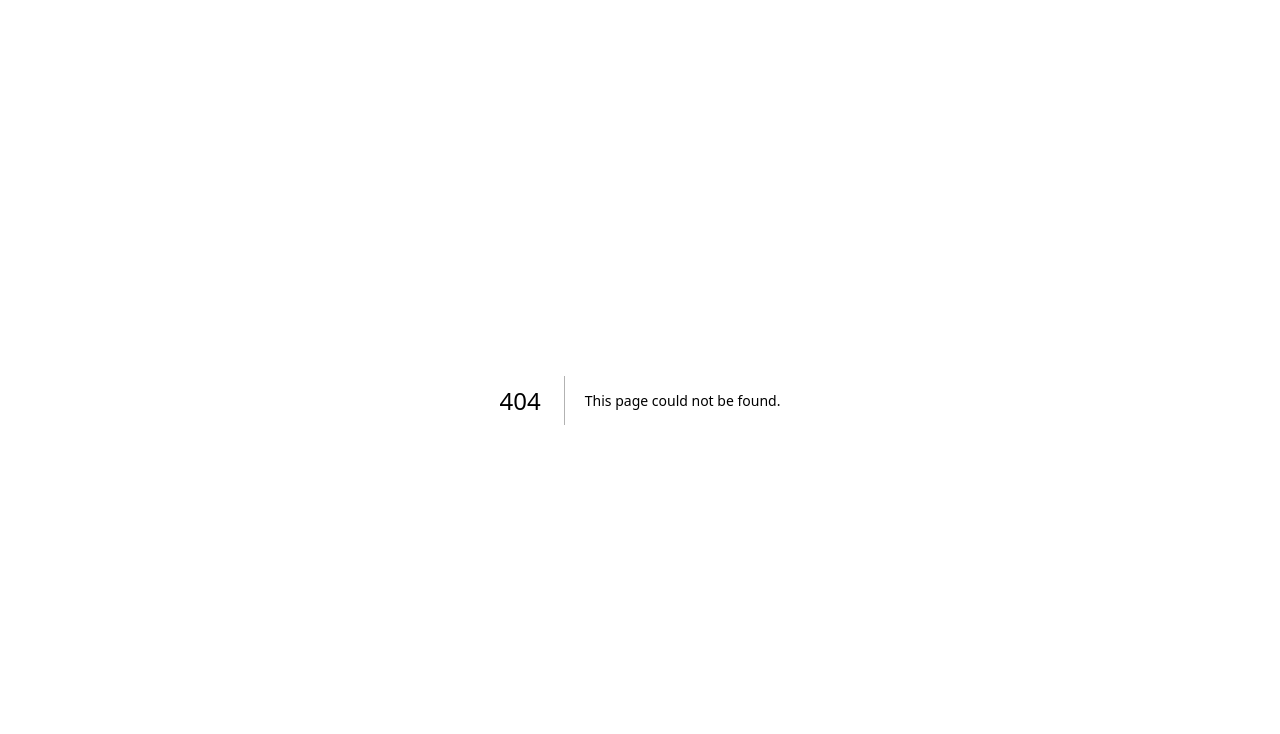
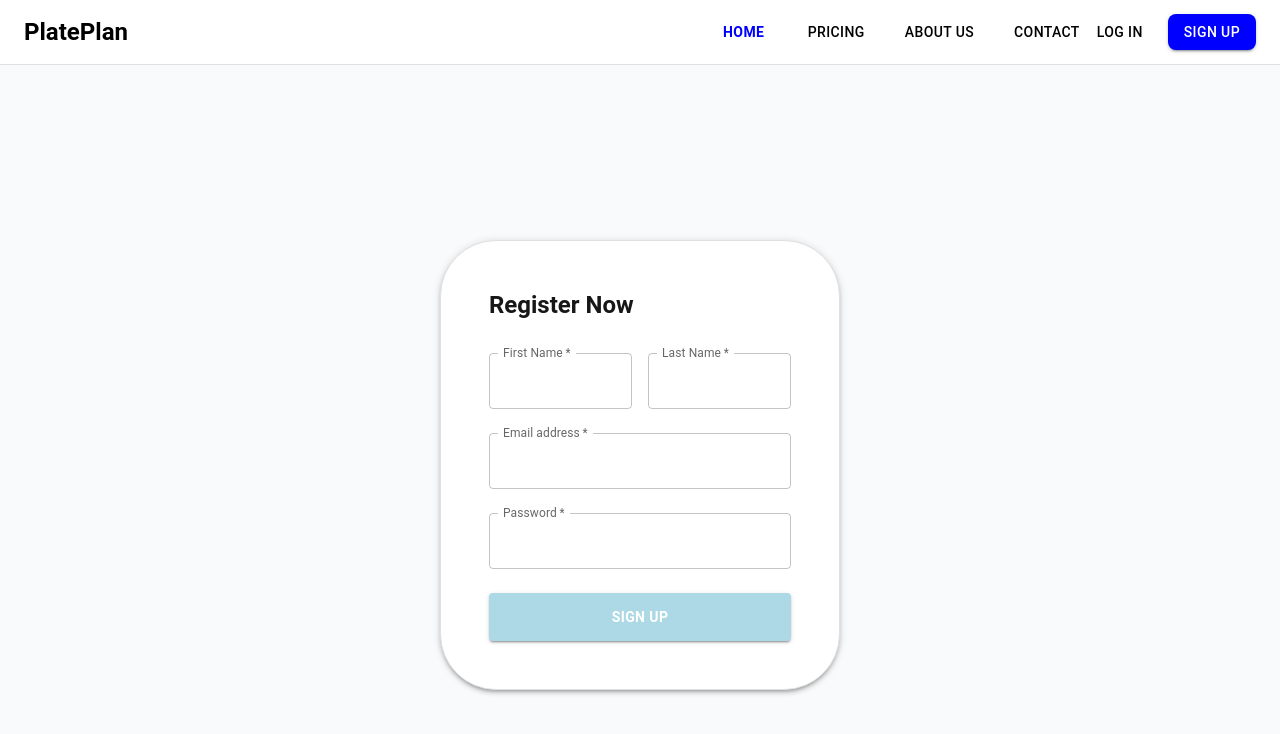
Before and after one commit to Valritehachi/Nextjs_project, a Next.js app: page /signup in a window 1280 px wide. Before the commit this address had no page. Shown: the top 734 px of the page. Built offline with nearby package versions, Linux system fonts and the light colour scheme.

Commit message:
first commit

```diff
--- a/app/page.tsx
+++ b/app/page.tsx
@@ -1,101 +1,55 @@
-import Image from "next/image";
+"use client";
 
-export default function Home() {
+import React from 'react';
+import Button from '../components/Button';
+import MaterialButton from '../components/MaterialButton';
+import Navbar from '../components/Navbar';
+
+
+export default function Page() {
+  const handleClick = () => {
+    alert('Button clicked!');
+  };
+
   return (
-    <div className="grid grid-rows-[20px_1fr_20px] items-center justify-items-center min-h-screen p-8 pb-20 gap-16 sm:p-20 font-[family-name:var(--font-geist-sans)]">
-      <main className="flex flex-col gap-8 row-start-2 items-center sm:items-start">
-        <Image
-          className="dark:invert"
-          src="https://nextjs.org/icons/next.svg"
-          alt="Next.js logo"
-          width={180}
-          height={38}
-          priority
-        />
-        <ol className="list-inside list-decimal text-sm text-center sm:text-left font-[family-name:var(--font-geist-mono)]">
-          <li className="mb-2">
-            Get started by editing{" "}
-            <code className="bg-black/[.05] dark:bg-white/[.06] px-1 py-0.5 rounded font-semibold">
-              app/page.tsx
-            </code>
-            .
-          </li>
-          <li>Save and see your changes instantly.</li>
-        </ol>
+    <div>
+      {/* Navbar */}
+      <Navbar />
 
-        <div className="flex gap-4 items-center flex-col sm:flex-row">
-          <a
-            className="rounded-full border border-solid border-transparent transition-colors flex items-center justify-center bg-foreground text-background gap-2 hover:bg-[#383838] dark:hover:bg-[#ccc] text-sm sm:text-base h-10 sm:h-12 px-4 sm:px-5"
-            href="https://vercel.com/new?utm_source=create-next-app&utm_medium=appdir-template-tw&utm_campaign=create-next-app"
-            target="_blank"
-            rel="noopener noreferrer"
+      {/* Hero Section */}
+      <section className="flex flex-col items-start justify-center h-screen pl-64 bg-gray-50 pt-64">
+        {/* pl is for width and pt is for height*/}
+        <h1 className="text-6xl font-bold mb-4">PlatePlan</h1>
+        <h2 className="text-xl mb-20 italic text-gray-600">Eat Well, Feel Great</h2>
+        <p className="text-lg mb-8">We help you fast track your lifestyle!</p>
+        {/* Button */}
+
+        <div className="relative h-screen">
+
+          <button
+            className="bg-blue-600 text-white px-6 py-3 rounded-lg text-lg"
+            onClick={handleClick}
           >
-            <Image
-              className="dark:invert"
-              src="https://nextjs.org/icons/vercel.svg"
-              alt="Vercel logomark"
-              width={20}
-              height={20}
-            />
-            Deploy now
-          </a>
-          <a
-            className="rounded-full border border-solid border-black/[.08] dark:border-white/[.145] transition-colors flex items-center justify-center hover:bg-[#f2f2f2] dark:hover:bg-[#1a1a1a] hover:border-transparent text-sm sm:text-base h-10 sm:h-12 px-4 sm:px-5 sm:min-w-44"
-            href="https://nextjs.org/docs?utm_source=create-next-app&utm_medium=appdir-template-tw&utm_campaign=create-next-app"
-            target="_blank"
-            rel="noopener noreferrer"
-          >
-            Read our docs
-          </a>
+            Get Started
+          </button>
         </div>
-      </main>
-      <footer className="row-start-3 flex gap-6 flex-wrap items-center justify-center">
-        <a
-          className="flex items-center gap-2 hover:underline hover:underline-offset-4"
-          href="https://nextjs.org/learn?utm_source=create-next-app&utm_medium=appdir-template-tw&utm_campaign=create-next-app"
-          target="_blank"
-          rel="noopener noreferrer"
-        >
-          <Image
-            aria-hidden
-            src="https://nextjs.org/icons/file.svg"
-            alt="File icon"
-            width={16}
-            height={16}
-          />
-          Learn
-        </a>
-        <a
-          className="flex items-center gap-2 hover:underline hover:underline-offset-4"
-          href="https://vercel.com/templates?framework=next.js&utm_source=create-next-app&utm_medium=appdir-template-tw&utm_campaign=create-next-app"
-          target="_blank"
-          rel="noopener noreferrer"
-        >
-          <Image
-            aria-hidden
-            src="https://nextjs.org/icons/window.svg"
-            alt="Window icon"
-            width={16}
-            height={16}
-          />
-          Examples
-        </a>
-        <a
-          className="flex items-center gap-2 hover:underline hover:underline-offset-4"
-          href="https://nextjs.org?utm_source=create-next-app&utm_medium=appdir-template-tw&utm_campaign=create-next-app"
-          target="_blank"
-          rel="noopener noreferrer"
-        >
-          <Image
-            aria-hidden
-            src="https://nextjs.org/icons/globe.svg"
-            alt="Globe icon"
-            width={16}
-            height={16}
-          />
-          Go to nextjs.org →
-        </a>
-      </footer>
+      </section>
     </div>
   );
 }
+
+
+
+//   return (
+//     <div>
+//       {/* Navbar at the top */}
+//       <Navbar />
+
+//       {/* Page content below the Navbar */}
+//       <div className="flex items-center justify-center h-screen">
+//         <Button text="Click Me" onClick={handleClick} />
+//         <MaterialButton text="Click Me Now" onClick={handleClick} />
+//       </div>
+//     </div>
+//   );
+// }
--- /dev/null
+++ b/app/signup/page.tsx
@@ -0,0 +1,20 @@
+"use client";
+
+import React from 'react';
+import SignupForm from '../../components/SignupForm';
+import Navbar from '../../components/Navbar';
+
+export default function SignupPage() {
+  return (
+    <div>
+      {/* Navbar */}
+      <Navbar />
+
+      {/* Signup Form Section */}
+      <section className="flex flex-col items-center justify-center min-h-screen bg-gray-50">
+        {/* Form */}
+        <SignupForm />
+      </section>
+    </div>
+  );
+}
--- /dev/null
+++ b/components/Button.tsx
@@ -0,0 +1,21 @@
+"use client";
+
+import React from 'react';
+
+interface ButtonProps {
+  text: string;
+  onClick: () => void;
+}
+
+const Button: React.FC<ButtonProps> = ({ text, onClick }) => {
+  return (
+    <button
+      className="bg-blue-500 text-white font-semibold py-2 px-4 rounded-md hover:bg-blue-600 focus:outline-none focus:ring-2 focus:ring-blue-400 focus:ring-opacity-75 transition duration-300 ease-in-out"
+      onClick={onClick}
+    >
+      {text}
+    </button>
+  );
+};
+
+export default Button;
--- /dev/null
+++ b/components/MaterialButton.tsx
@@ -0,0 +1,24 @@
+"use client"; // Ensure it's a Client Component
+
+import React from 'react';
+import Button from '@mui/material/Button';
+
+interface ButtonProps {
+  text: string;
+  onClick: () => void;
+  sx?: object;
+}
+
+const MaterialButton: React.FC<ButtonProps> = ({ text, onClick }) => {
+  return (
+    <Button
+      onClick={onClick}
+      variant="contained" // Material UI prop
+      className="bg-blue-500 hover:bg-blue-600 text-white font-bold py-2 px-4 rounded-md transition duration-300 ease-in-out"
+    >
+      {text}
+    </Button>
+  );
+};
+
+export default MaterialButton;
--- /dev/null
+++ b/components/Navbar.tsx
@@ -0,0 +1,59 @@
+"use client";
+
+import React from 'react';
+import { AppBar, Toolbar, Typography, Button, Box } from '@mui/material';
+import Link from 'next/link';
+
+const Navbar: React.FC = () => {
+  return (
+    <AppBar position="static" elevation={0} sx={{ backgroundColor: 'white', borderBottom: '1px solid #e0e0e0' }}>
+      <Toolbar className="flex justify-between">
+        {/* Logo */}
+        <Typography
+            variant="h5"
+            component="div"
+            sx={{ flexGrow: 1, color: 'black', fontWeight: 'bold' }}
+            >
+            PlatePlan
+        </Typography>
+
+        {/* Navigation Links */}
+        <Box className="hidden md:flex space-x-6">
+          <Link href="/" passHref>
+            <Button sx={{ color: 'blue', fontWeight: 'bold' }}>Home</Button>
+          </Link>
+          <Link href="/pricing" passHref>
+            <Button sx={{ color: 'black' }}>Pricing</Button>
+          </Link>
+          <Link href="/about" passHref>
+            <Button sx={{ color: 'black' }}>About us</Button>
+          </Link>
+          <Link href="/contact" passHref>
+            <Button sx={{ color: 'black' }}>Contact</Button>
+          </Link>
+        </Box>
+
+        {/* Log In and Sign Up Buttons */}
+        <Box className="flex items-center space-x-4">
+          <Button sx={{ color: 'black' }}>Log in</Button>
+          {/* Sign up Button with Link */}
+            <Link href="/signup" passHref>
+                <Button
+                    variant="contained"
+                    sx={{
+                        backgroundColor: 'blue',
+                        color: 'white',
+                        borderRadius: '8px',
+                        '&:hover': { backgroundColor: 'darkblue' },
+                    }}
+                    >
+                    Sign up
+                </Button>
+            </Link>
+        </Box>
+      </Toolbar>
+    </AppBar>
+  );
+};
+
+export default Navbar;
--- /dev/null
+++ b/components/SignupForm.tsx
@@ -0,0 +1,99 @@
+"use client";
+
+import React from 'react';
+import { Box, TextField, Button, Typography } from '@mui/material';
+
+const Signup = () => {
+  const handleSubmit = (event: React.FormEvent) => {
+    event.preventDefault();
+    console.log('Form submitted');
+  };
+
+  return (
+
+    <Box
+        component="form"
+        onSubmit={handleSubmit}
+        sx={{
+            backgroundColor: 'white',
+            padding: 6,
+            borderRadius: 14,
+            boxShadow: 3,
+            width: '400px',
+            border: '1px solid #e0e0e0',
+        }}
+        >
+        {/* Form Title */}
+        <Typography variant="h5" sx={{ fontWeight: 'bold', marginBottom: 2 }}>
+            Register Now
+        </Typography>
+
+        {/* Form Fields */}
+        <Box sx={{ display: 'flex', gap: 2 }}>
+            <TextField
+            label="First Name"
+            fullWidth
+            required
+            margin="normal"
+            variant="outlined"
+            InputLabelProps={{
+                shrink: true,
+            }}
+            />
+            <TextField
+            label="Last Name"
+            fullWidth
+            required
+            margin="normal"
+            variant="outlined"
+            InputLabelProps={{
+                shrink: true,
+            }}
+            />
+        </Box>
+        <TextField
+            label="Email address"
+            fullWidth
+            required
+            margin="normal"
+            variant="outlined"
+            InputLabelProps={{
+            shrink: true,
+            }}
+        />
+        <TextField
+            label="Password"
+            type="password"
+            fullWidth
+            required
+            margin="normal"
+            variant="outlined"
+            InputLabelProps={{
+            shrink: true,
+            }}
+        />
+
+        {/* Submit Button */}
+        <Button
+            type="submit"
+            variant="contained"
+            sx={{
+            mt: 2,
+            width: '100%',
+            padding: '12px',
+            backgroundColor: '#add8e6',
+            color: 'white',
+            fontWeight: 'bold',
+            '&:hover': {
+                backgroundColor: '#007bff',
+            },
+            }}
+        >
+            Sign up
+        </Button>
+    </Box>
+
+  );
+};
+
+export default Signup;
--- /dev/null
+++ b/pages/_app.tsx
@@ -0,0 +1,5 @@
+import type { AppProps } from 'next/app'
+
+export default function App({ Component, pageProps }: AppProps) {
+  return <Component {...pageProps} />
+}
--- /dev/null
+++ b/pages/_document.tsx
@@ -0,0 +1,13 @@
+import { Html, Head, Main, NextScript } from 'next/document'
+
+export default function Document() {
+  return (
+    <Html>
+      <Head />
+      <body>
+        <Main />
+        <NextScript />
+      </body>
+    </Html>
+  )
+}
```
Also changed, not shown: package.json (+10 -6 lines), 1 other file (tests, documents, lock files or other folders).
